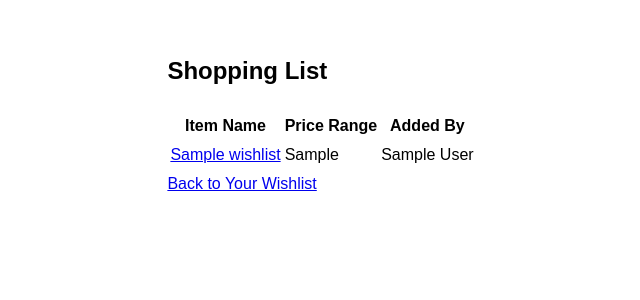
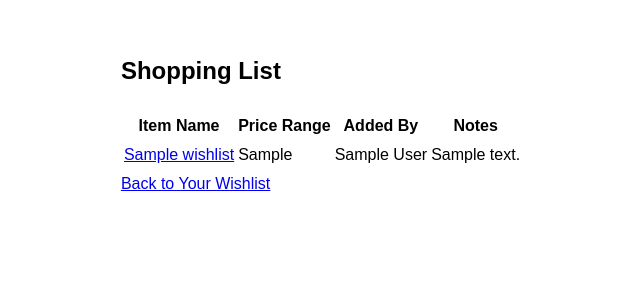
Before and after one commit to pglevy/gifthorse-agent, a Flask app: template templates/shopping_list.html in a window 1280 px wide. Shown: the part 90-390 px from the top of the page, without its empty margins (318-958 px from the left). Run offline with Flask 3, Linux system fonts and the light colour scheme; the template is opened without the code that fills it: values that come from a table or form of the project are taken from there, others are empty; tables that the repository leaves empty hold one stand-in row (values such as "Sample post").

Commit message:
Agent query: Can you please verify if the notes functionality is working correctly for wishlist items? Check if you can add notes when creating a new wishlist item, edit notes for existing items, and if the notes are displayed correctly in both the wishlist and shopping list views.

```diff
--- a/templates/shopping_list.html
+++ b/templates/shopping_list.html
@@ -9,6 +9,7 @@
                 <th>Item Name</th>
                 <th>Price Range</th>
                 <th>Added By</th>
+                <th>Notes</th>
             </tr>
         </thead>
         <tbody>
@@ -17,6 +18,7 @@
                 <td><a href="{{ item.item_url }}" target="_blank">{{ item.item_name }}</a></td>
                 <td>{{ item.price_range.capitalize() }}</td>
                 <td>{{ item.user.name }}</td>
+                <td>{{ item.notes }}</td>
             </tr>
             {% endfor %}
         </tbody>
```
